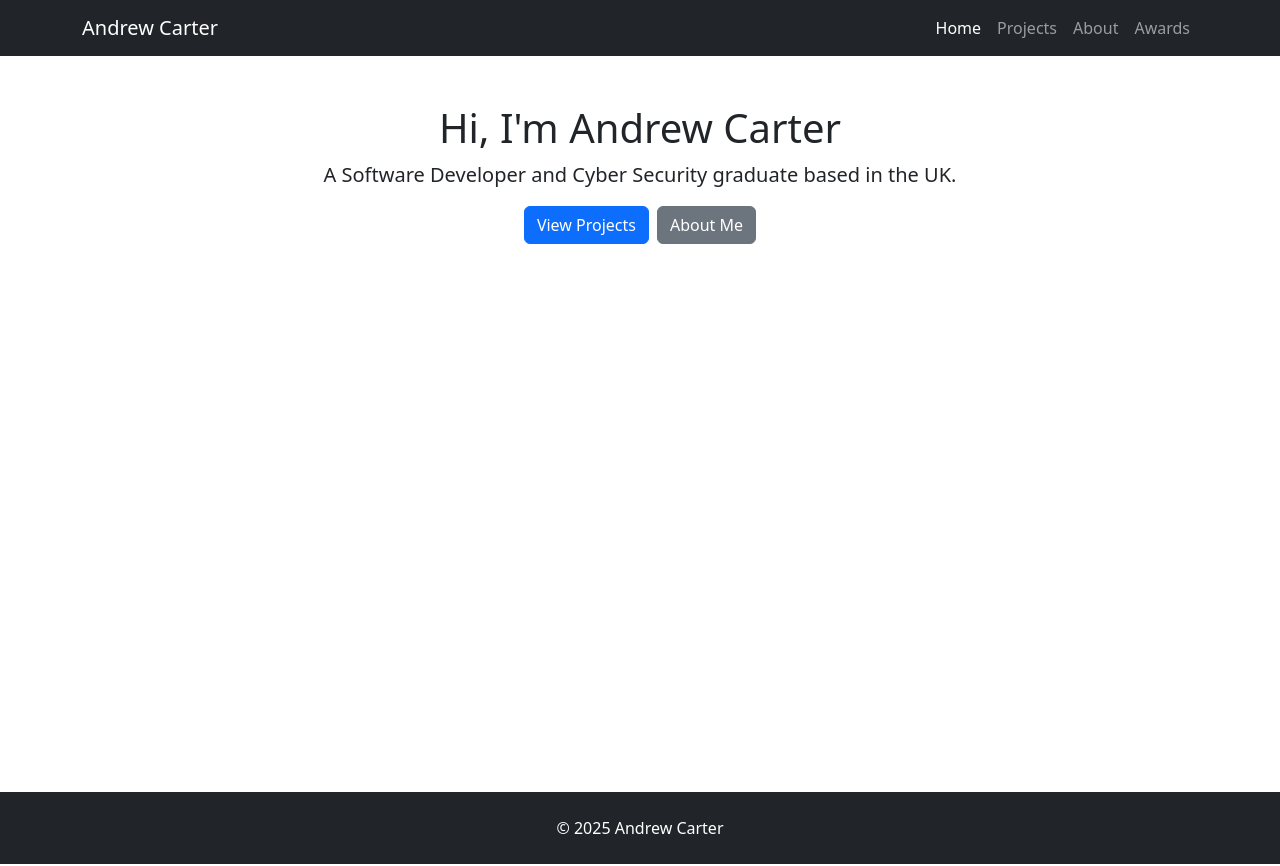
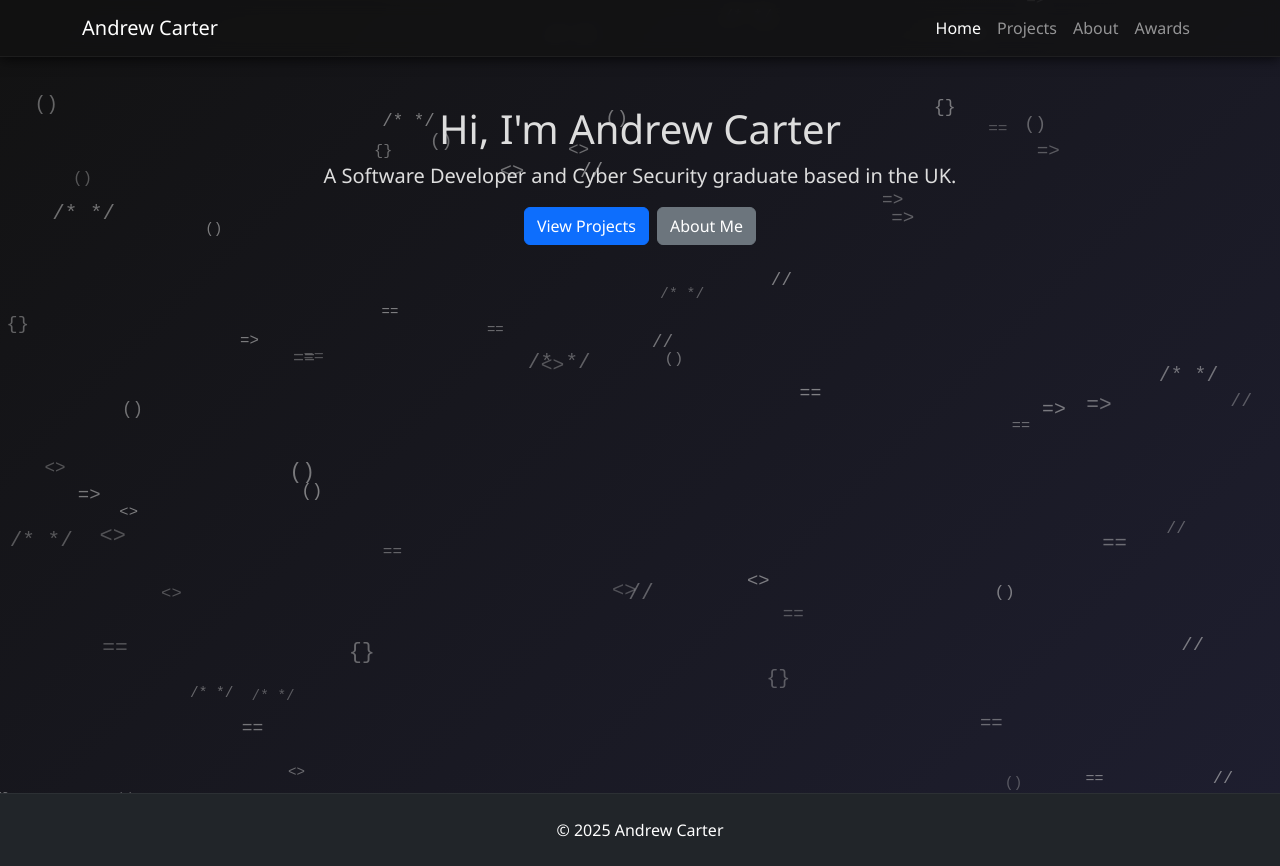
Before and after one commit to AndrewCarter04/portfolio, a React (Create React App) app: page / in a window 1280 px wide. Built offline with nearby package versions, Linux system fonts and the light colour scheme.

Commit message:
Code trails and base layout changes

```diff
--- a/src/components/baseLayout.jsx
+++ b/src/components/baseLayout.jsx
@@ -1,11 +1,13 @@
 import React from 'react';
 import Navigation from './navigation';
 import Footer from './footer';
+import CodeTrail from './codeTrail';
 import { Container } from 'react-bootstrap';
 
 const BaseLayout = ({ children }) => {
   return (
     <>
+      <CodeTrail />
       <Navigation />
       <Container className="my-5" style={{ minHeight: '80vh' }}>
         {children}
--- /dev/null
+++ b/src/components/codeTrail.jsx
@@ -0,0 +1,132 @@
+import React, { useEffect, useRef } from 'react';
+
+const snippets = ['{}', '<>', '()', '/* */', '//', '==', '=>'];
+const random = (min, max) => Math.random() * (max - min) + min;
+
+const CodeTrail = () => {
+  const canvasRef = useRef();
+  const particles = useRef([]);
+  const mouse = useRef({ x: -1000, y: -1000, prevX: -1000, prevY: -1000 });
+  const NUM_PARTICLES = 70;
+
+  useEffect(() => {
+    const canvas = canvasRef.current;
+    const ctx = canvas.getContext('2d');
+
+    let width = (canvas.width = window.innerWidth);
+    let height = (canvas.height = window.innerHeight);
+
+    // Initialize particles
+    particles.current = Array(NUM_PARTICLES).fill(0).map(() => {
+      const x = random(0, width);
+      const y = random(0, height);
+      return {
+        x,
+        y,
+        vx: 0,
+        vy: 0,
+        snippet: snippets[Math.floor(Math.random() * snippets.length)],
+        size: random(14, 22),
+        opacity: 0.3 + Math.random() * 0.3,
+      };
+    });
+
+    // Physics constants
+    const friction = 0.9;
+    const pushRadius = 120;
+    const pushStrength = 2;
+
+    function animate() {
+      ctx.clearRect(0, 0, width, height);
+      ctx.textBaseline = 'middle';
+      ctx.textAlign = 'center';
+
+      particles.current.forEach((p) => {
+        // Vector from mouse to particle
+        const dx = p.x - mouse.current.x;
+        const dy = p.y - mouse.current.y;
+        const dist = Math.sqrt(dx * dx + dy * dy);
+
+        if (dist < pushRadius) {
+          // Push particle away with strength inversely proportional to distance
+          const force = (pushRadius - dist) / pushRadius * pushStrength;
+          const angle = Math.atan2(dy, dx);
+
+          p.vx += Math.cos(angle) * force;
+          p.vy += Math.sin(angle) * force;
+        }
+
+        // Update velocity with friction
+        p.vx *= friction;
+        p.vy *= friction;
+
+        // Update position
+        p.x += p.vx;
+        p.y += p.vy;
+
+        // Bound particles inside viewport with bounce effect
+        if (p.x < 0) {
+          p.x = 0;
+          p.vx = -p.vx * 0.5;
+        } else if (p.x > width) {
+          p.x = width;
+          p.vx = -p.vx * 0.5;
+        }
+        if (p.y < 0) {
+          p.y = 0;
+          p.vy = -p.vy * 0.5;
+        } else if (p.y > height) {
+          p.y = height;
+          p.vy = -p.vy * 0.5;
+        }
+
+        // Draw snippet
+        ctx.globalAlpha = p.opacity;
+        ctx.fillStyle = '#ccc';
+        ctx.font = `${p.size}px monospace`;
+        ctx.fillText(p.snippet, p.x, p.y);
+        ctx.globalAlpha = 1;
+      });
+
+      requestAnimationFrame(animate);
+    }
+
+    animate();
+
+    function onMouseMove(e) {
+      mouse.current.x = e.clientX;
+      mouse.current.y = e.clientY;
+    }
+
+    function onResize() {
+      width = canvas.width = window.innerWidth;
+      height = canvas.height = window.innerHeight;
+    }
+
+    window.addEventListener('mousemove', onMouseMove);
+    window.addEventListener('resize', onResize);
+
+    return () => {
+      window.removeEventListener('mousemove', onMouseMove);
+      window.removeEventListener('resize', onResize);
+    };
+  }, []);
+
+  return (
+    <canvas
+      ref={canvasRef}
+      style={{
+        position: 'fixed',
+        pointerEvents: 'none',
+        top: 0,
+        left: 0,
+        width: '100vw',
+        height: '100vh',
+        zIndex: 0,
+        backgroundColor: 'transparent',
+      }}
+    />
+  );
+};
+
+export default CodeTrail;
--- a/src/components/footer.jsx
+++ b/src/components/footer.jsx
@@ -3,7 +3,14 @@ import { Container } from 'react-bootstrap';
 
 function Footer() {
   return (
-    <footer className="bg-dark text-white py-4 mt-5">
+    <footer
+      className="bg-dark text-white py-4 mt-5"
+      style={{
+        backgroundColor: 'rgba(18, 18, 18, 0.75)',
+        backdropFilter: 'blur(8px)',
+        borderTop: '1px solid rgba(255,255,255,0.05)',
+      }}
+    >
       <Container className="text-center">
         &copy; {new Date().getFullYear()} Andrew Carter
       </Container>
--- a/src/components/navigation.jsx
+++ b/src/components/navigation.jsx
@@ -4,7 +4,16 @@ import { NavLink } from 'react-router-dom';
 
 function Navigation() {
   return (
-    <Navbar bg="dark" variant="dark" expand="lg">
+    <Navbar
+      variant="dark"
+      expand="lg"
+      style={{
+        backgroundColor: 'rgba(18, 18, 18, 0.75)',
+        backdropFilter: 'blur(8px)',
+        boxShadow: '0 2px 12px rgba(0,0,0,0.7)',
+        borderBottom: '1px solid rgba(255,255,255,0.05)',
+      }}
+    >
       <Container>
         <Navbar.Brand as={NavLink} to="/">
           Andrew Carter
--- a/src/index.css
+++ b/src/index.css
@@ -1,13 +1,6 @@
-body {
-  margin: 0;
-  font-family: -apple-system, BlinkMacSystemFont, 'Segoe UI', 'Roboto', 'Oxygen',
-    'Ubuntu', 'Cantarell', 'Fira Sans', 'Droid Sans', 'Helvetica Neue',
-    sans-serif;
-  -webkit-font-smoothing: antialiased;
-  -moz-osx-font-smoothing: grayscale;
+body, html, #root {
+  margin: 0; padding: 0; height: 100%;
+  background: linear-gradient(135deg, #121212 0%, #1e1e2f 100%);
+  color: #ddd;
+  font-family: 'Segoe UI', Tahoma, Geneva, Verdana, sans-serif;
 }
-
-code {
-  font-family: source-code-pro, Menlo, Monaco, Consolas, 'Courier New',
-    monospace;
-}
```
Also changed, not shown: 1 other file (tests, documents, lock files or other folders).
